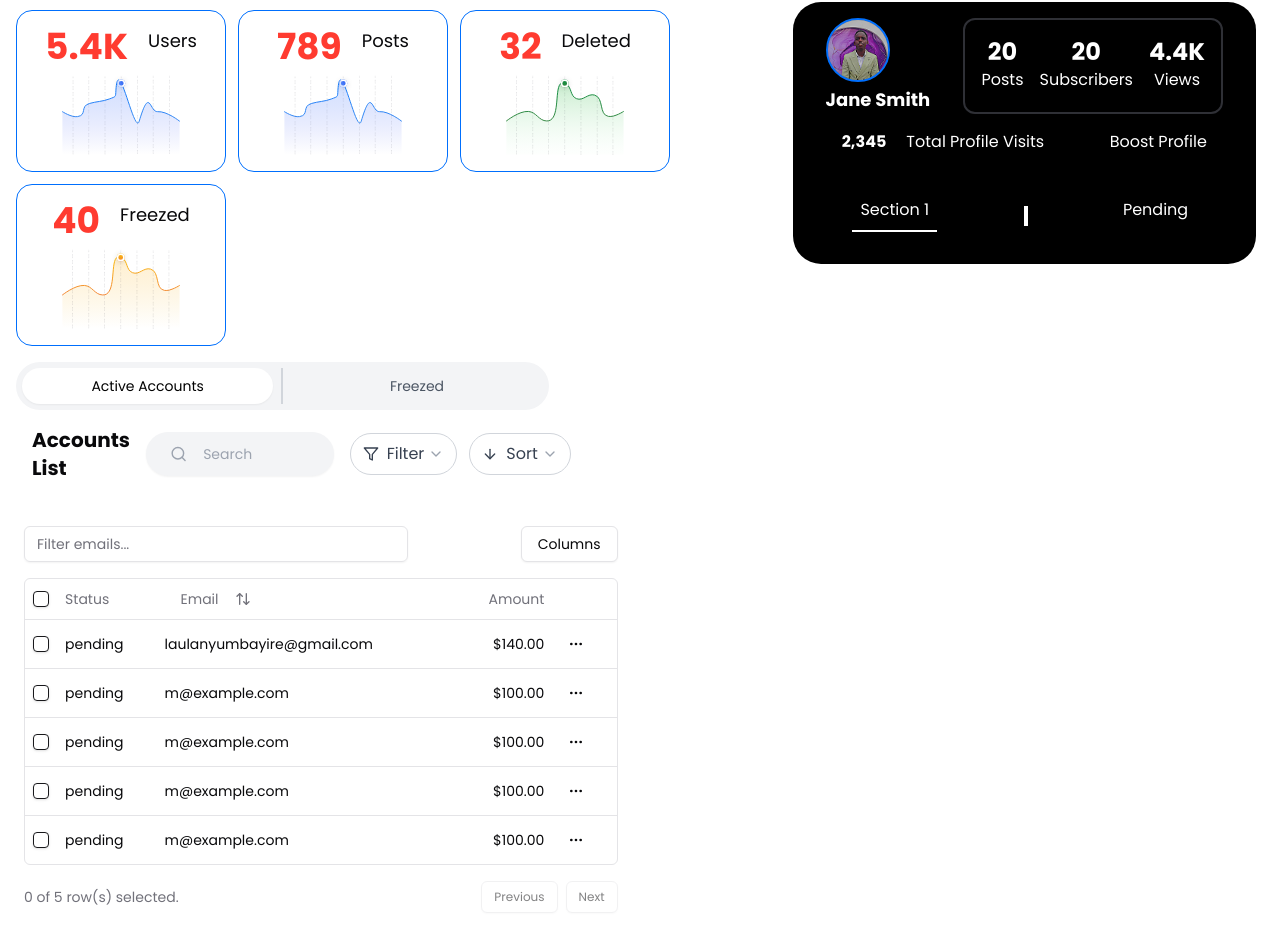
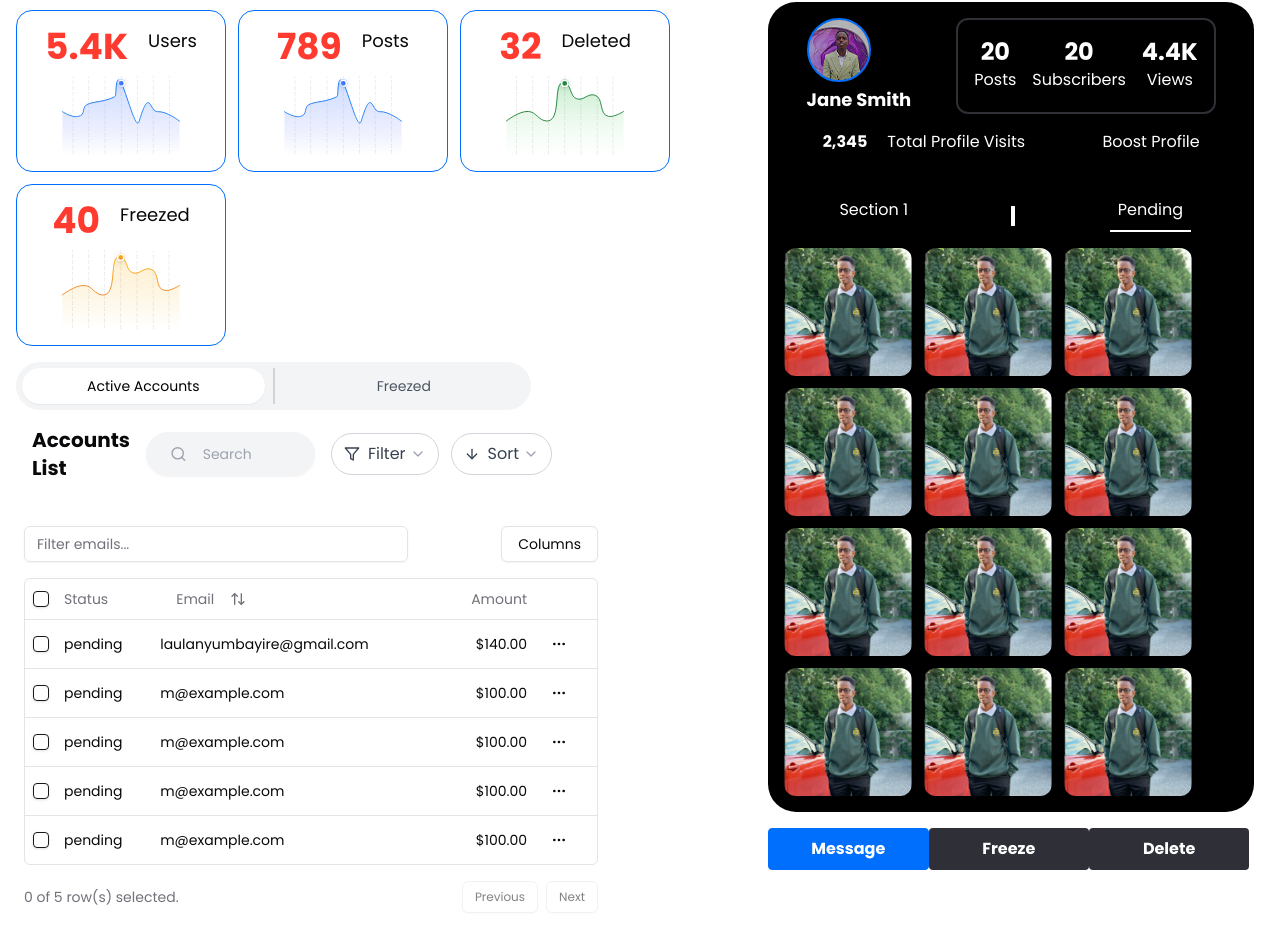
Before and after one commit to mahingaRodin/Talynk, a React (Vite) app: page /user-management in a window 1280 px wide. Shown: the part 106-1058 px from the top of the page. Built offline with nearby package versions, Linux system fonts and the light colour scheme.

Commit message:
user managment portal finished

```diff
--- a/src/components/overview/graph.tsx
+++ b/src/components/overview/graph.tsx
@@ -34,7 +34,7 @@ const Graph = () => {
 
           <div className=" relative w-[20%] justify-center flex z-20">
             <div
-              className="flex items-center gap-2 p-2 rounded-xl border-2 border-grey cursor-pointer bg-white"
+              className="flex items-center  gap-2 p-2 rounded-xl border-2 border-grey cursor-pointer bg-white"
               onClick={toggleDropdown}
             >
               <span className="text-gray-600 font-medium">Filter by: {filter}</span>
--- a/src/components/user/BlackCard.tsx
+++ b/src/components/user/BlackCard.tsx
@@ -1,7 +1,8 @@
 import { userProfile } from './data'; // Adjust the path as necessary
 import { useState } from 'react';
+import CustomButton from '../overview/customButton';
 const BlackCard = () => {
-  const [activeTab, setActiveTab] = useState('section1');
+  const [activeTab, setActiveTab] = useState('pending');
 
   const handleTabClick = (tab: string) => {
       setActiveTab(tab);
@@ -72,16 +73,55 @@ const BlackCard = () => {
             <div className="mt-4">
                 {activeTab === 'section1' ? (
                     <div>
+                        <div className="flex flex-row flex-wrap gap-3">
+                      {Array(12).fill(userProfile.image.lanez).map((image, index) => (
+                        <div key={index} className="w-32 h-32 rounded-xl  overflow-hidden">
+                          <img src={image} alt={`Image ${index + 1}`} className="w-full h-full object-cover" />
+                        </div>
+                      ))}
+                    </div>
+
 
                     </div>
                 ) : (
                     // <PendingContent />
-                    <div>jsdhkfjh</div>
+                    <div className="flex flex-row flex-wrap gap-3">
+                      {Array(12).fill(userProfile.thumb.thumb).map((image, index) => (
+                        <div key={index} className="w-32 h-32 rounded-xl  overflow-hidden">
+                          <img src={image} alt={`Image ${index + 1}`} className="w-full h-full object-cover" />
+                        </div>
+                      ))}
+                    </div>
                 )}
             </div>
         </div>
 
           </div>
+          <div className='flex flex-row pt-4 justify-around w-[94%]'>
+          <CustomButton
+            text="Message"
+            bgColor="#006FFD"
+            textColor="#fff"
+            border="#006FFD"
+            extraStyles={{ fontWeight: 600, width:'180px'}}
+          />
+           <CustomButton
+            text="Freeze"
+            bgColor="#2F3037"
+            textColor="#fff"
+            border=""
+            extraStyles={{ fontWeight: 600, width:'180px' }}
+          />
+           <CustomButton
+            text="Delete"
+            bgColor="#2F3037"
+            textColor="#fff"
+            border=""
+            extraStyles={{ fontWeight: 600, width:'180px' }}
+          />
+
+          </div>
+
 
 
 
--- a/src/components/user/data.ts
+++ b/src/components/user/data.ts
@@ -1,13 +1,15 @@
 // src/data/data.ts
 
 import lanez from '../../assets/lanez.jpg'
+import thumb from '../../assets/gabin.png'
 export const userProfile = {
     name: "Jane Smith",
     posts: 20,
     subscribers: 20,
     views: '4.4K',
     image: {lanez},
-    visitsNber:'2,345'
+    visitsNber:'2,345',
+    thumb:{thumb}
 
     // Placeholder for the image URL
   };
```
Also changed, not shown: src/assets/gabin.png (added).
